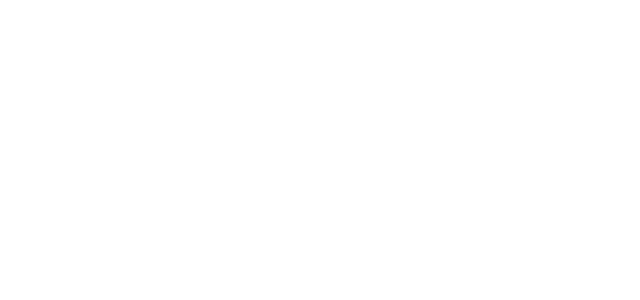
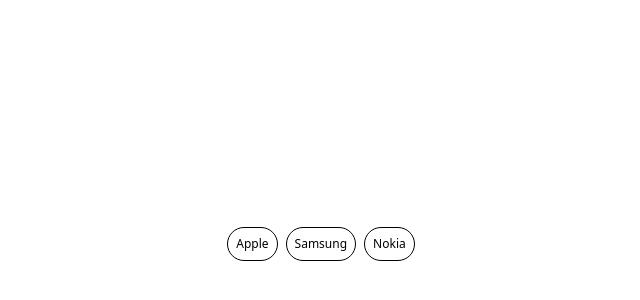
Before and after one commit to Techharik/Framer-examples, a React (Vite) app: page / in a window 1280 px wide. Shown: the part 156-456 px from the top of the page, without its empty margins (319-959 px from the left). Built offline with nearby package versions, Linux system fonts and the light colour scheme.

Commit message:
last changes

```diff
--- a/src/App.tsx
+++ b/src/App.tsx
@@ -9,6 +9,8 @@
 import Ex2 from "./exmaples/practise/ex2"
 import Exercise3 from "./exmaples/challenges/Exercise3"
 import ToolTip from "./exmaples/challenges/ToolTip"
+import ToogleSwitch from "./exmaples/challenges/ToogleSwitch"
+import StaggerList from "./exmaples/challenges/StaggerList"
 
 const App = () => {
 
@@ -50,7 +52,9 @@
       {/* <Tranformation /> */}
       {/* <Scroll /> */}
       {/* <Ex2 /> */}
-      <ToolTip />
+      {/* <ToolTip /> */}
+      {/* <ToogleSwitch /> */}
+      <StaggerList />
     </>
   )
 }
--- /dev/null
+++ b/src/exmaples/challenges/StaggerList.tsx
@@ -0,0 +1,38 @@
+import { stagger, transform } from "motion";
+import { motion } from "motion/react";
+import React from "react";
+
+
+const paraentVariants = {
+    hidden: { opacity: 0, y: 10 },
+    visible: {
+        opacity: 1, y: 0, transition: {
+            staggerChildren: 0.5
+        }
+    }
+}
+const childVariants = {
+    hidden: { opacity: 0, y: 210 },
+    visible: {
+        opacity: 1, y: 0,
+    },
+
+}
+
+
+const StaggerList = () => {
+    const ListItems = ['Apple', 'Samsung', 'Nokia']
+
+
+    return <div className="h-screen flex items-center justify-center  ">
+        <motion.div variants={paraentVariants} initial='hidden' animate="visible" className="flex gap-2">
+            {
+                ListItems.map((item, ind) => <motion.p
+                    variants={childVariants}
+                    key={ind} className="px-2 border rounded-full text-xs py-2">{item}</motion.p>)
+            }
+        </motion.div>
+    </div>;
+};
+
+export default StaggerList;
--- /dev/null
+++ b/src/exmaples/challenges/ToogleSwitch.tsx
@@ -0,0 +1,24 @@
+"use client";
+
+import { useState } from "react";
+import { motion } from "framer-motion";
+
+export default function ToggleSwitch() {
+    const [on, setOn] = useState(false);
+
+    return (
+        <div className="flex h-screen flex-col gap-2 items-center justify-center">
+            <motion.div
+                className={`h-10 w-20 bg-black rounded-full flex items-center px-2 ${on ? "justify-end" : "justify-start"
+                    }`}
+                onClick={() => setOn(!on)}
+            >
+                <motion.div
+                    className="w-6 h-6 rounded-full bg-slate-300 cursor-pointer"
+                    layout
+                    transition={{ type: "spring", stiffness: 300, damping: 20 }}
+                />
+            </motion.div>
+        </div>
+    );
+}
--- a/src/exmaples/challenges/ToolTip.tsx
+++ b/src/exmaples/challenges/ToolTip.tsx
@@ -1,13 +1,46 @@
-import { motion } from "motion/react";
-import React from "react";
+import { AnimatePresence, motion } from "motion/react";
+import React, { useState } from "react";
+
+const ToolTipVariants = {
+    hidden: { opacity: 0, y: -10 },
+    Visible: { opacity: 1, y: 0 }
+}
 
 const ToolTip = () => {
+    const [ToolTip, setToolTip] = useState(false)
 
 
+    return <div className="flex h-screen flex-col gap-2 items-center justify-center">
+        <AnimatePresence>
 
-    return <div>
+            {
+                ToolTip && (
+                    <motion.div
+                        variants={ToolTipVariants}
+                        initial="hidden"
+                        animate="Visible"
+                        exit="hidden"
+                        layout
+                        transition={{
+                            duration: .2
+                        }}
+                    >
+                        <p className=" text-xs max-w-[250px] bg-black text-white  p-2 rounded-lg">Lorem ipsum dolor sit amet consectetur adipisicing elit. </p>
+                    </motion.div>
+                )
+            }
+        </AnimatePresence>
+
+        <button
+            onMouseEnter={() => setToolTip(true)}
+            onMouseLeave={() => setToolTip(false)}
+            className="px-2 bg-teal-300 rounded-lg text-xs py-2 px-4">
+            Tooltip
+        </button>
 
     </div>;
+
+    //
 };
 
 export default ToolTip;
```
